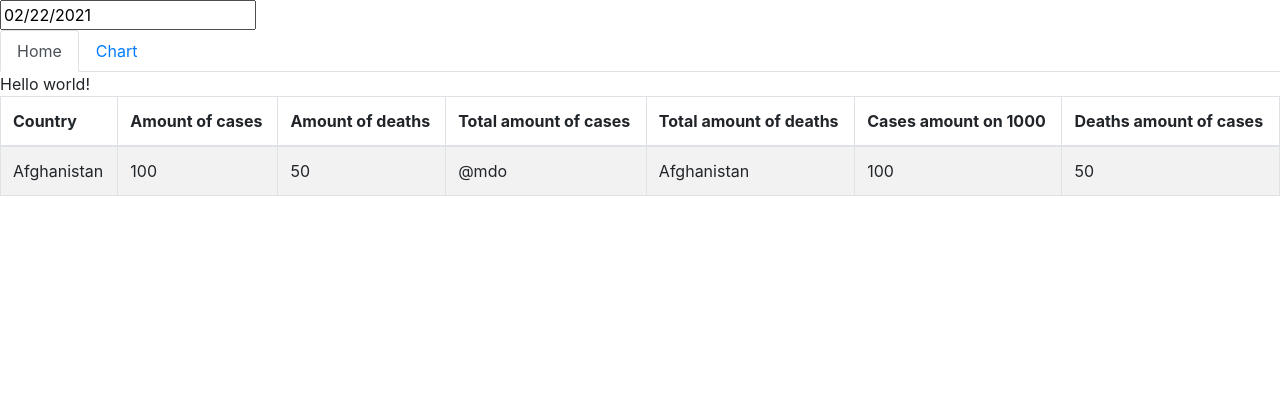
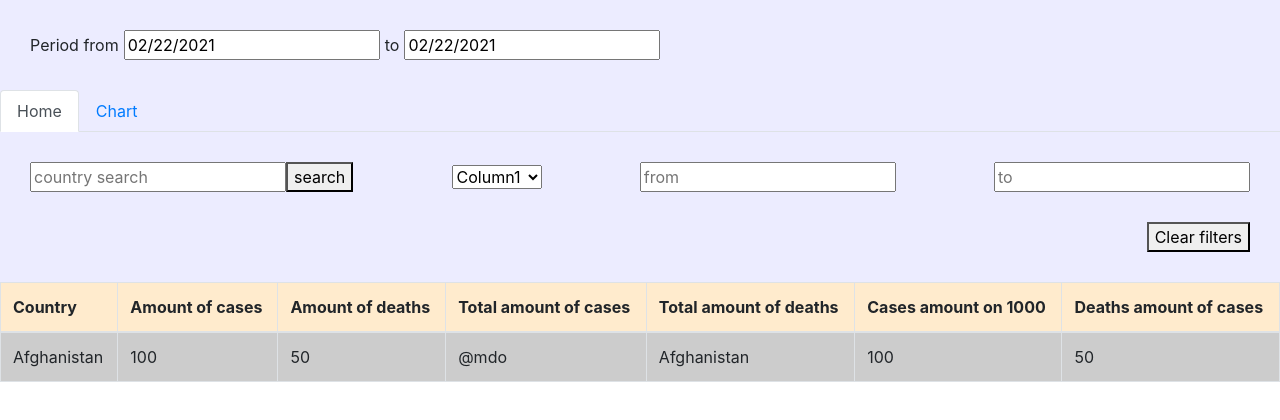
Before and after one commit to DanilaLopuha/testTask, a React (Create React App) app: page / in a window 1280 px wide. Both pictures are taken after a click on the tab "Home". Shown: the top 420 px of the page. Built offline with nearby package versions, Linux system fonts and the light colour scheme.

Commit message:
template draft added

```diff
--- a/src/Tabs/tabs.css
+++ b/src/Tabs/tabs.css
@@ -6,3 +6,15 @@
     justify-content: space-around;
     border-left: 3px, solid, black;
 }
+
+.tabs{
+    width: 100%;
+    background-color: rgb(236, 236, 255);
+}
+
+.datePick{
+    display: flex;
+    align-items: center;
+    z-index: 9999;
+    padding: 30px 0px 30px 30px;
+}
--- a/src/Tabs/tabs.tsx
+++ b/src/Tabs/tabs.tsx
@@ -2,21 +2,22 @@ import React from 'react';
 import { Tab, Tabs } from 'react-bootstrap';
 import './tabs.css';
 import 'bootstrap/dist/css/bootstrap.min.css';
-// import MyChart from '../charts/charts';
 import MyDatepicker from '../datepicker/datepicker';
-import SampleText from '../tableText/tableText';
 import { ChartTest } from '../charts/charts';
 import { TableTest } from '../table/table';
+import TestHttpCall from '../httpGET/httpGet';
 
 class TabExample extends React.Component {
     render() {
         return (
-            <div>
-                <MyDatepicker />
+            <div className="tabs">
+                <div className="datePick">
+                    Period from <MyDatepicker /> to <MyDatepicker />
+                </div>
                 <Tabs defaultActiveKey="chart">
                     <Tab eventKey="home" title="Home">
-                        <SampleText />
                         <TableTest />
+                        {/* <TestHttpCall /> */}
                     </Tab>
                     <Tab eventKey="chart" title="Chart">
                         <ChartTest />
--- a/src/charts/charts.css
+++ b/src/charts/charts.css
@@ -0,0 +1,5 @@
+.countrySelect{
+    width: 100%;
+    padding: 30px 30px 30px 30px;
+    background-color: rgb(236, 236, 255);
+}
--- a/src/charts/charts.tsx
+++ b/src/charts/charts.tsx
@@ -5,6 +5,7 @@ import {
     Chart,
     LineSeries,
 } from '@devexpress/dx-react-chart-bootstrap4';
+import './charts.css';
 
 
 // const data = [
@@ -15,13 +16,19 @@ import {
 
 export class ChartTest extends React.Component {
     chartsData = [
-        { argument: 1, value: 10 },
-        { argument: 2, value: 20 },
-        { argument: 3, value: 30 },
+        { argument: 1, value: 30 },
+        { argument: 2, value: 10 },
+        { argument: 3, value: 20 },
     ];
     render() {
         return (
             <div className="card">
+                <div className="countrySelect">
+                Select Country <select>
+                    <option>Latvia</option>
+                    <option>Lithuania</option>
+                </select>
+                </div>
                 <Chart data={this.chartsData} >
                     <ArgumentAxis />
                     <ValueAxis />
--- /dev/null
+++ b/src/datepicker/datepicker.css
@@ -0,0 +1,7 @@
+.react-datepicker-popper {
+    z-index: 9999;
+  }
+
+.react-datepicker-wrapper{
+  margin: 0px 5px 0px 5px;
+}
--- a/src/datepicker/datepicker.tsx
+++ b/src/datepicker/datepicker.tsx
@@ -1,5 +1,6 @@
 import React from "react";
 import DatePicker from "react-datepicker";
+import './datepicker.css';
 
 import "react-datepicker/dist/react-datepicker.css";
 
--- /dev/null
+++ b/src/httpGET/httpGet.tsx
@@ -0,0 +1,27 @@
+import React from 'react';
+
+export default class TestHttpCall extends React.Component {
+    state = {
+        loading: true
+    };
+
+    async componentDidMount(){
+        const url = "https://opendata.ecdc.europa.eu/covid19/casedistribution/json/";
+        const response = await fetch(url);
+        const data = await response.json();
+        console.log(data);
+    }
+
+    render(){
+        return <div>
+            {this.state.loading ? <div>loading...</div> : <div>person...</div>}
+        </div>
+    }
+}
+
+
+
+// import * as React from 'react';                                  |
+// import { RouteComponentProps } from 'react-router-dom';          |   not sure yet,
+// import axios from 'axios';                                       |   if I need this?
+// var _ = require('lodash');                                       |
--- a/src/table/table.css
+++ b/src/table/table.css
@@ -0,0 +1,19 @@
+th{
+    background-color: blanchedalmond;
+}
+
+td{
+    background-color: rgb(204, 204, 204);
+}
+.options{
+    display: flex;
+    align-items: center;
+    justify-content: space-between;
+    margin: 30px 30px 30px 30px;
+}
+
+.clearFilters{
+    display: flex;
+    justify-content: flex-end;
+    margin: 0px 30px 30px 0px;
+}
--- a/src/table/table.tsx
+++ b/src/table/table.tsx
@@ -1,10 +1,28 @@
 import React from "react";
 import { Table } from "react-bootstrap";
-
+import './table.css'
 
 export class TableTest extends React.Component {
     render() {
+
         return (
+            <div>
+                 <div className="options">
+                            <div>
+                                <input placeholder="country search"></input>
+                                <button>search</button>
+                            </div>
+                            <select placeholder="filter by column">
+                                <option>Column1</option>
+                                <option>Column2</option>
+                                <option>Column3</option>
+                            </select>
+                            <input placeholder="from"></input>
+                            <input placeholder="to"></input>
+                        </div>
+                            <div className="clearFilters">
+                            <button>Clear filters</button>
+                        </div>
             < Table striped bordered hover >
                 <thead>
                     <tr>
@@ -29,6 +47,7 @@ export class TableTest extends React.Component {
                     </tr>
                 </tbody>
             </Table >
+            </div>
         )
     }
 
```
Also changed, not shown: package.json (+8 -0 lines), 1 other file (tests, documents, lock files or other folders).
